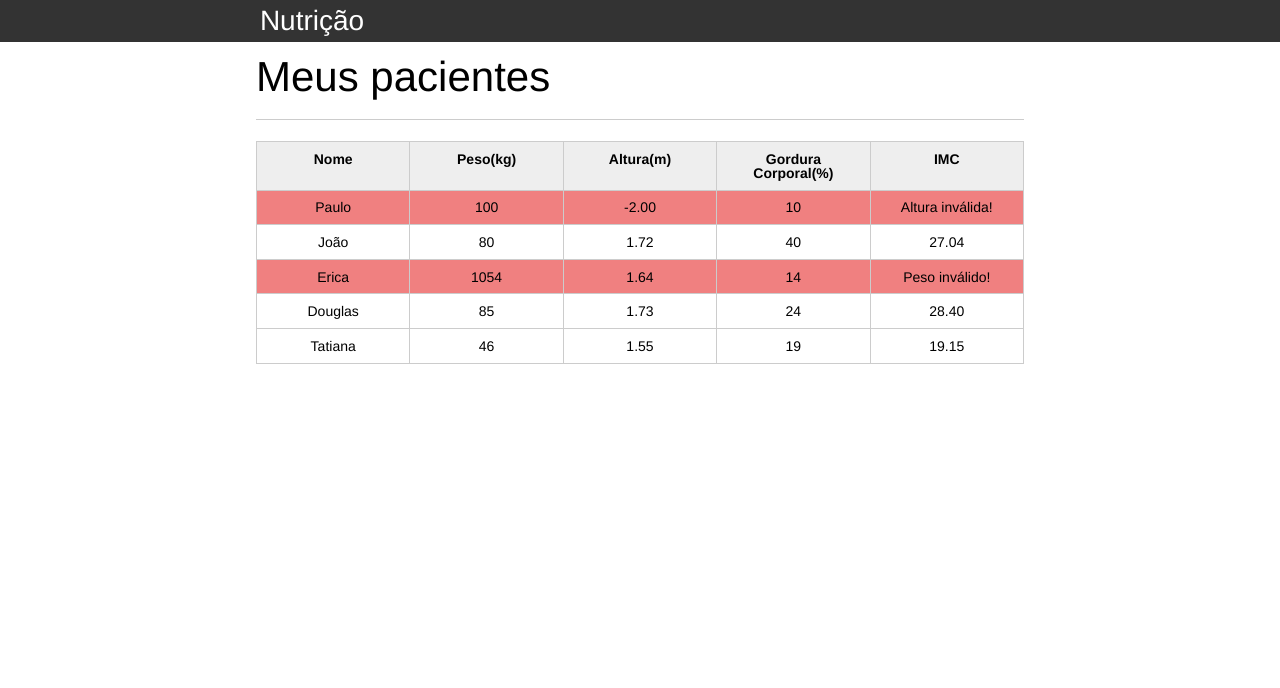
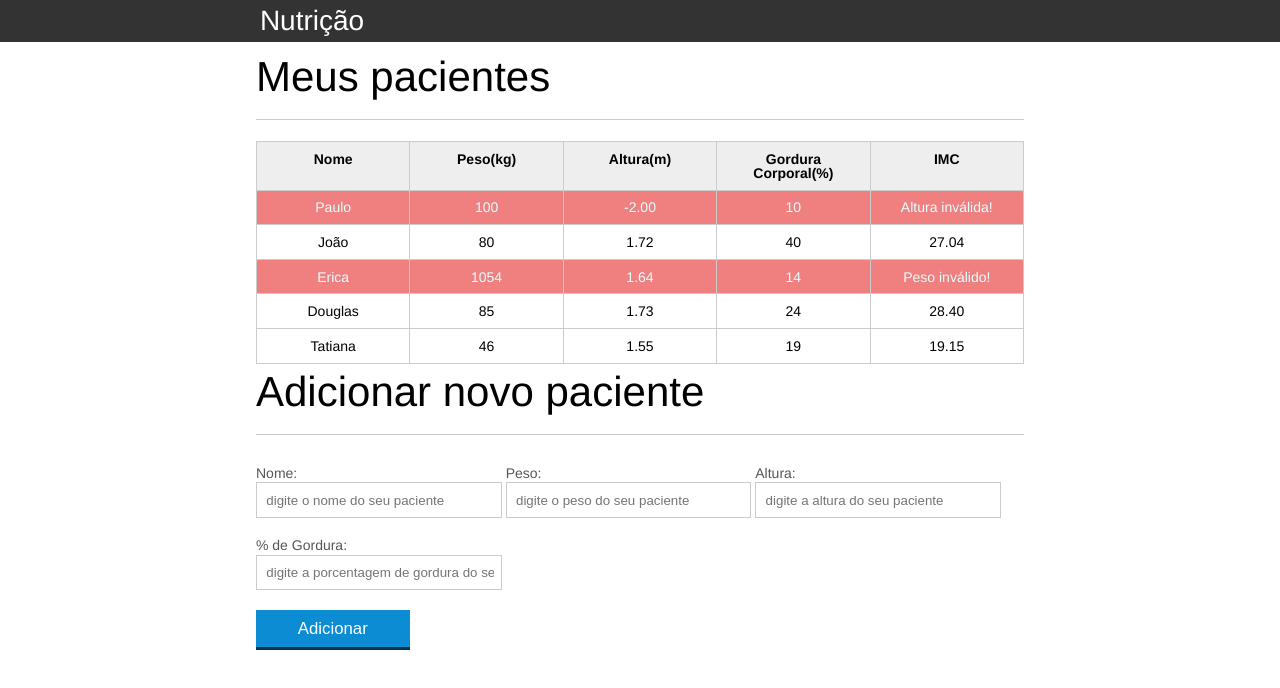
Before and after one commit to Maymisson/HUB-FRONTEND, a plain HTML site: page JAVASCRIPT/introducao-javascript/index.html in a window 1280 px wide. Drawn offline with Linux system fonts and the light colour scheme.

Commit message:
Criando form de inserção para escutar eventos JS

```diff
--- a/JAVASCRIPT/introducao-javascript/css/index.css
+++ b/JAVASCRIPT/introducao-javascript/css/index.css
@@ -135,4 +135,6 @@ button[disabled=disabled], button:disabled {
 
 .paciente-invalido {
 	background-color: lightcoral;
+	color: lightcyan;
+	font: bold;
 }
--- a/JAVASCRIPT/introducao-javascript/index.html
+++ b/JAVASCRIPT/introducao-javascript/index.html
@@ -1,5 +1,6 @@
 <!DOCTYPE html>
 <html lang="pt-br">
+
 <head>
 	<meta charset="UTF-8">
 	<title>Nutrição</title>
@@ -8,6 +9,7 @@
 	<link rel="stylesheet" type="text/css" href="css/index.css">
 
 </head>
+
 <body>
 
 	<header>
@@ -29,7 +31,7 @@
 					</tr>
 				</thead>
 				<tbody id="tabela-pacientes">
-						<tr class="paciente" id="primeiro-paciente" >
+					<tr class="paciente" id="primeiro-paciente">
 						<td class="info-nome">Paulo</td>
 						<td class="info-peso">100</td>
 						<td class="info-altura">-2.00</td>
@@ -37,7 +39,7 @@
 						<td class="info-imc">0</td>
 					</tr>
 
-						<tr class="paciente" >
+					<tr class="paciente">
 						<td class="info-nome">João</td>
 						<td class="info-peso">80</td>
 						<td class="info-altura">1.72</td>
@@ -45,7 +47,7 @@
 						<td class="info-imc">0</td>
 					</tr>
 
-						<tr class="paciente" >
+					<tr class="paciente">
 						<td class="info-nome">Erica</td>
 						<td class="info-peso">1054</td>
 						<td class="info-altura">1.64</td>
@@ -60,7 +62,7 @@
 						<td class="info-gordura">24</td>
 						<td class="info-imc">0</td>
 					</tr>
-						<tr class="paciente" >
+					<tr class="paciente">
 						<td class="info-nome">Tatiana</td>
 						<td class="info-peso">46</td>
 						<td class="info-altura">1.55</td>
@@ -73,7 +75,36 @@
 		</section>
 	</main>
 
+	<!-- Form para adicionar novos clientes-->
+	<section class="container">
+		<h2 id="titulo-form">Adicionar novo paciente</h2>
+		<form>
+			<div class="grupo">
+				<label for="nome">Nome:</label>
+				<input id="nome" name="nome" type="text" placeholder="digite o nome do seu paciente" class="campo">
+			</div>
+			<div class="grupo">
+				<label for="peso">Peso:</label>
+				<input id="peso" name="peso" type="text" placeholder="digite o peso do seu paciente"
+					class="campo campo-medio">
+			</div>
+			<div class="grupo">
+				<label for="altura">Altura:</label>
+				<input id="altura" name="altura" type="text" placeholder="digite a altura do seu paciente"
+					class="campo campo-medio">
+			</div>
+			<div class="grupo">
+				<label for="gordura">% de Gordura:</label>
+				<input id="gordura" type="text" placeholder="digite a porcentagem de gordura do seu paciente"
+					class="campo campo-medio">
+			</div>
+
+			<button id="adicionar-paciente" class="botao bto-principal">Adicionar</button>
+		</form>
+	</section>
+
 	<script src="js/app.js"></script>
 
 </body>
+
 </html>
```
Lines whose indentation alone changed are shown as unchanged.
